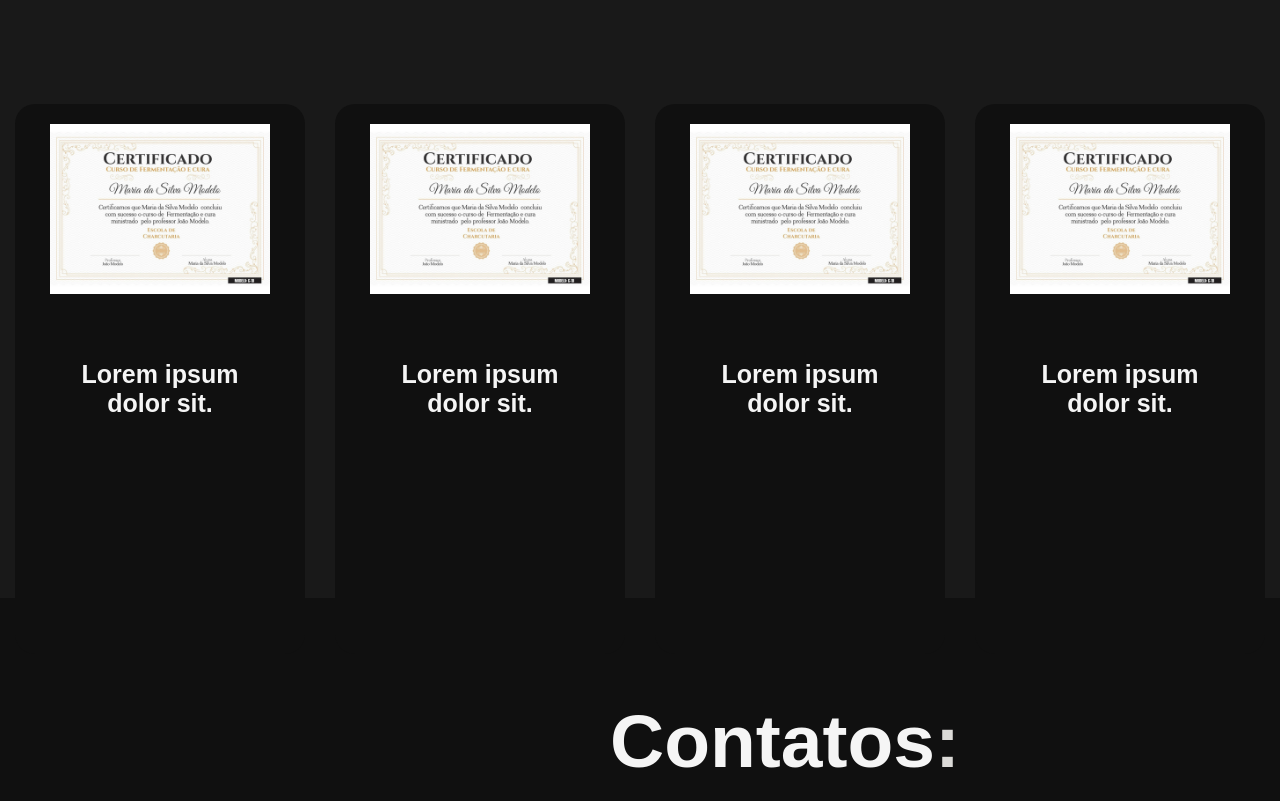
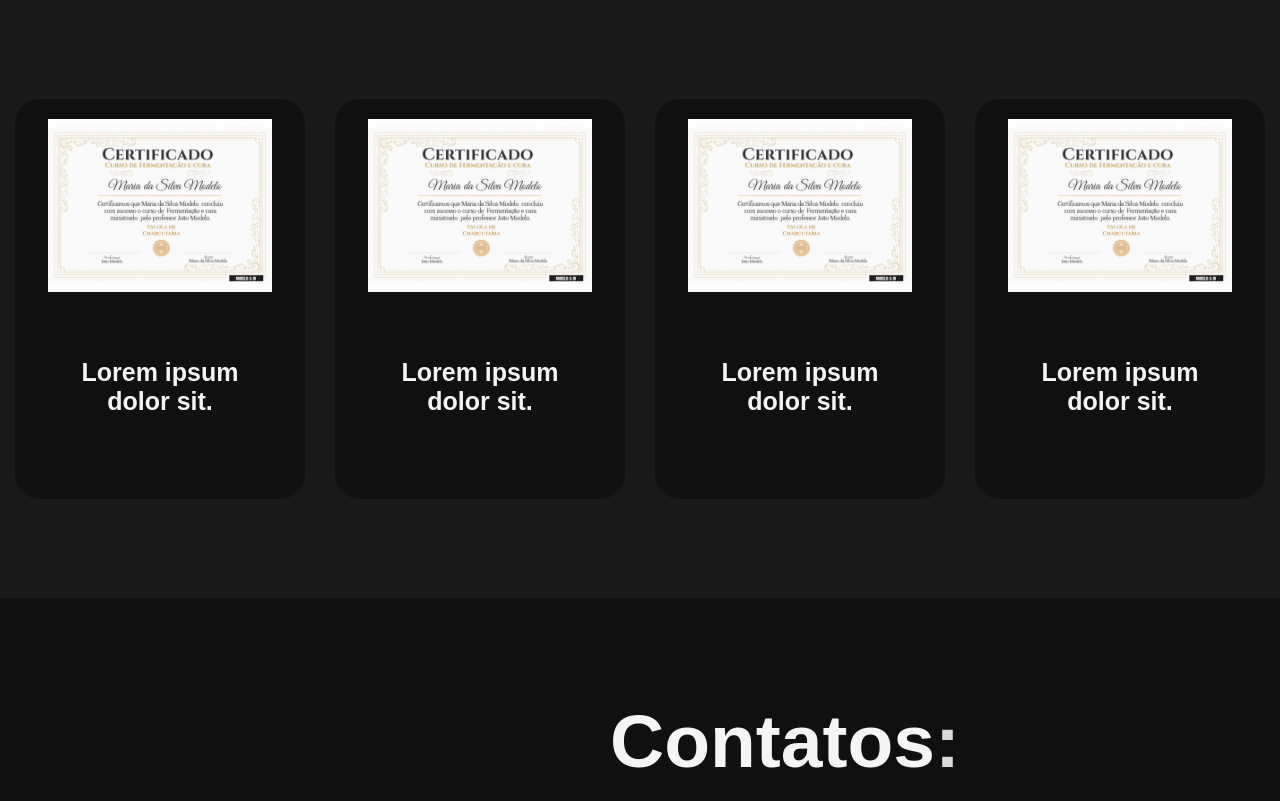
Before and after one commit to GaettiZz/Curriculo-Web, a plain HTML site: page index.html in a window 1280 px wide. Shown: the part 3416-4217 px from the top of the page. Drawn offline with Linux system fonts and the light colour scheme.

Commit message:
Terceiro commit

```diff
--- a/index.html
+++ b/index.html
@@ -130,7 +130,7 @@
         </section>
 
         <!---Section do "certificados"-->
-        <section class="certificados">
+        <section class="certificados" id="certificados">
 
             <div class="titulo">
                 <h2>Certificados</h2><hr>
--- a/style.css
+++ b/style.css
@@ -540,17 +540,16 @@ h5{
     background-color: #191919;
 }
 .cardcert{
-    height: 550px;
+    height: 50vh;
     width: 500px;
-    padding: 20px 35px;
+    padding: 20px 33px;
     background: #101010;
-    border-radius: 20px;
+    border-radius: 25px;
     margin: 15px;
     position: relative;
     overflow: hidden;
     text-align: center;
-    margin-top: 75px;
-
+    margin-top: 70px;
 }
 .pra img{
     max-width: 100%;
```
